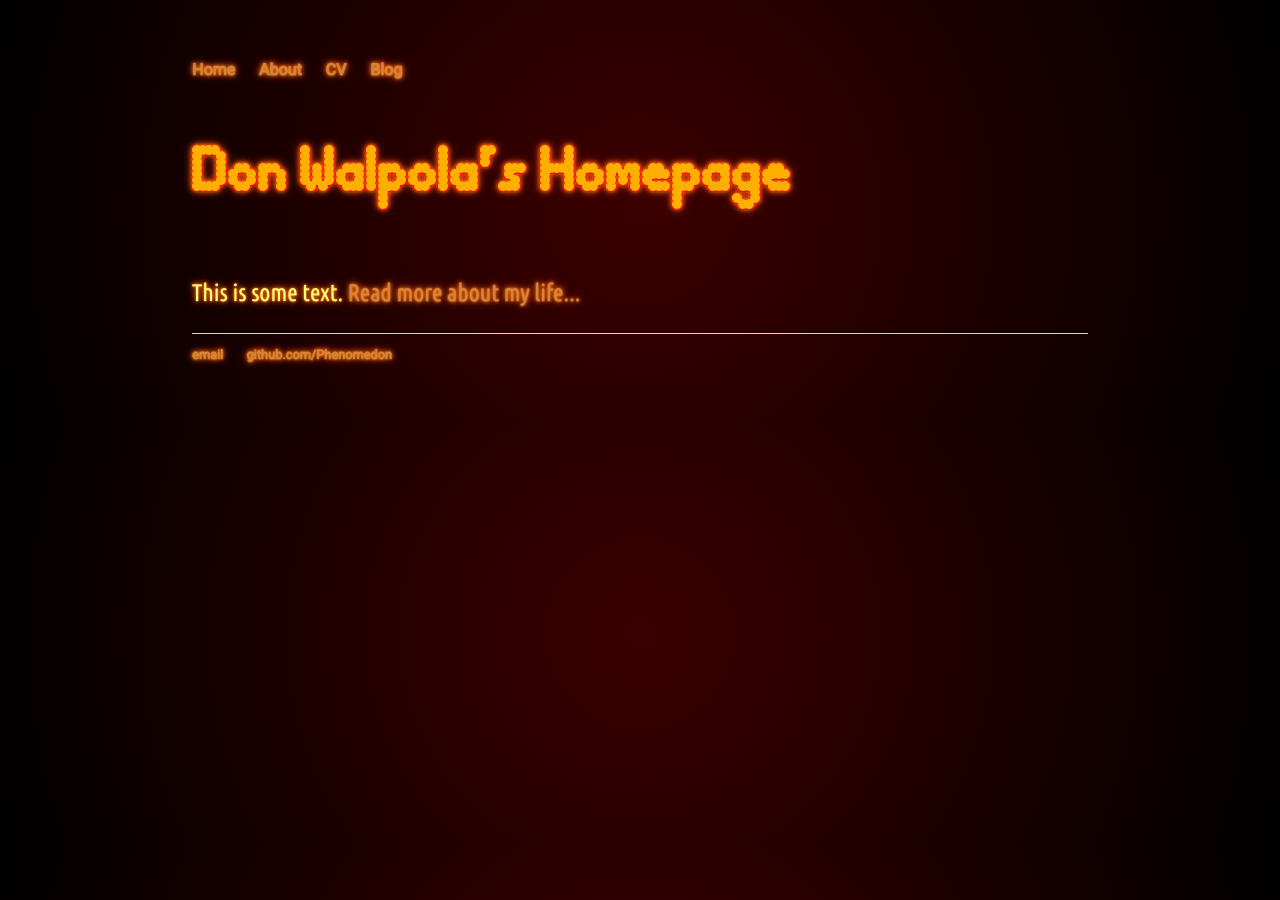
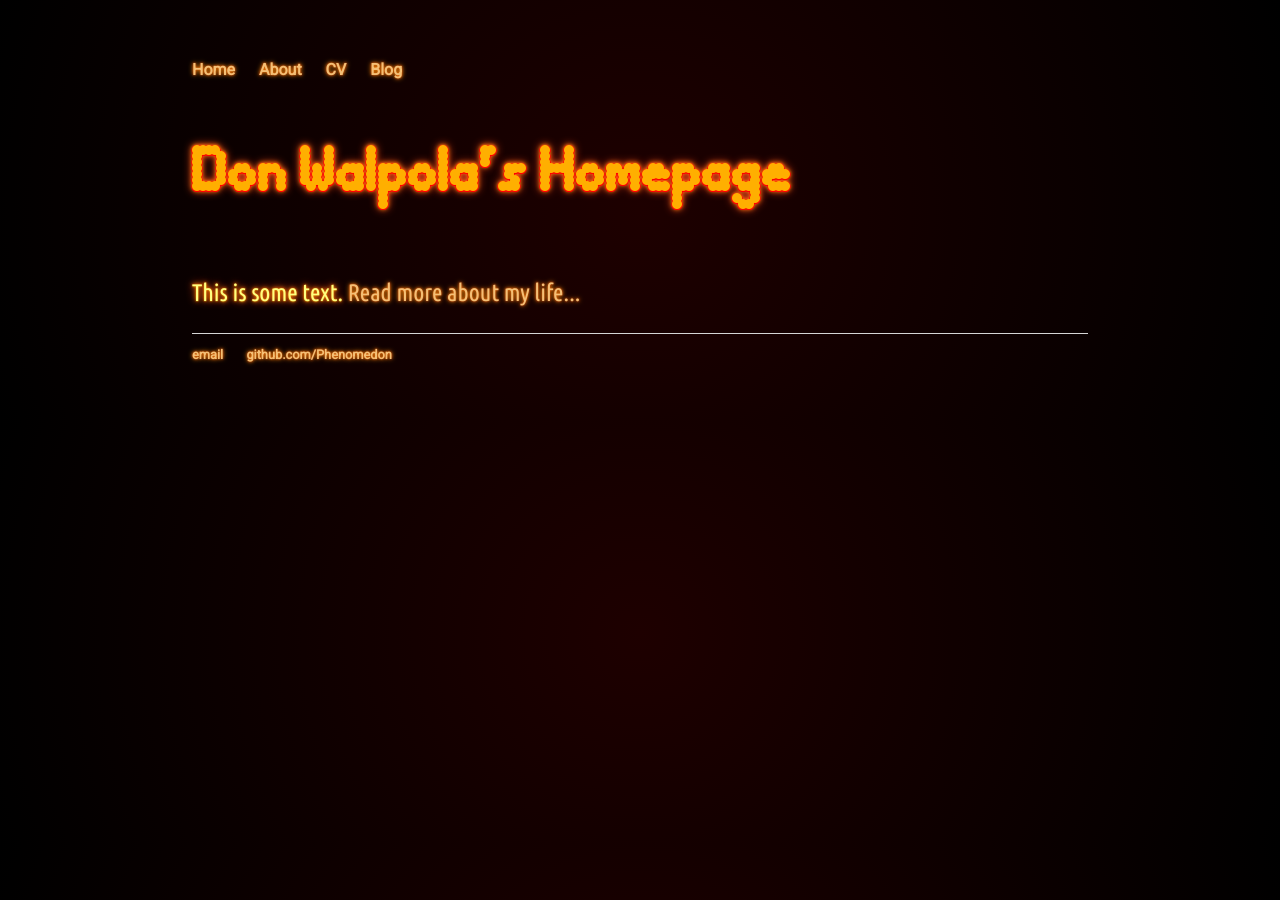
Before and after one commit to Phenomedon/Phenomedon.github.io, a Jekyll site: the page built from index.html, in a window 1280 px wide. Built offline with Jekyll 4.4.1, drawn with Linux system fonts in a browser that asks for light colours; some web fonts are replaced.

Commit message:
Update main.css

```diff
--- a/css/main.css
+++ b/css/main.css
@@ -11,7 +11,7 @@
 
 body {
     font-family: 'Ubuntu Condensed', 'Helvetica', 'Sans-Serif';
-    background-image: radial-gradient(circle, #3c0000, #000000);
+    background-image: radial-gradient(circle, #1e0000, #000000);
     color: #ffff80;
     text-shadow:
     -0.5px -0.5px 1px rgba(255, 255, 0, 0.1),
@@ -36,7 +36,10 @@ nav ul li, footer ul li {
 }
 a {
     text-decoration: none;
-    color: #d28445;
+    color: #f4bf75;
+    text-shadow:
+    0px 0px 5px #ff9900,
+    0px 0px 2.5px #ff471a;
 }
 a:hover {
     text-decoration: underline;
```
